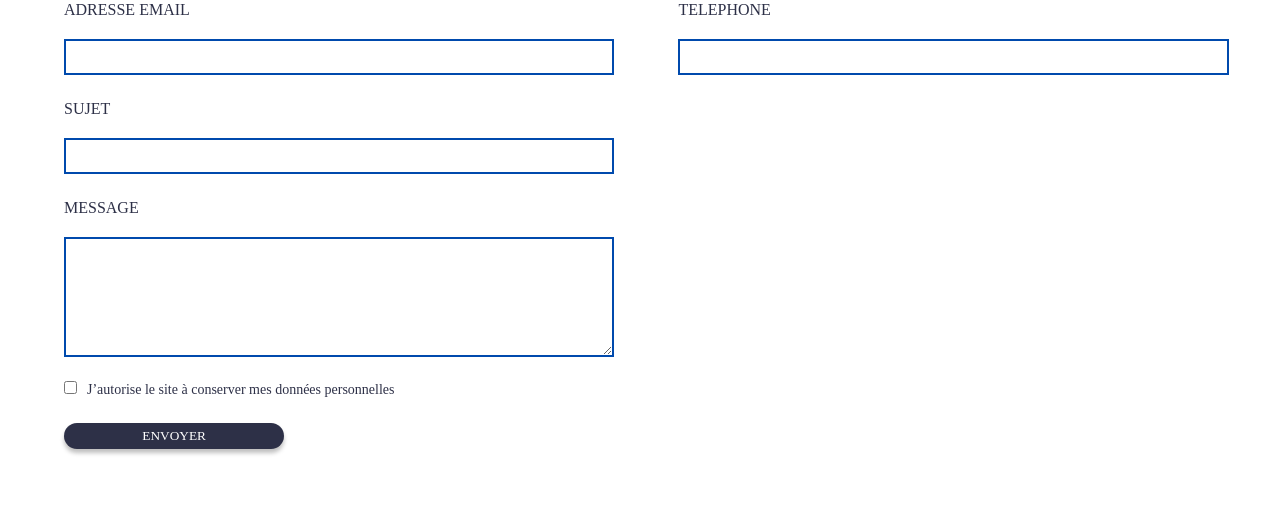
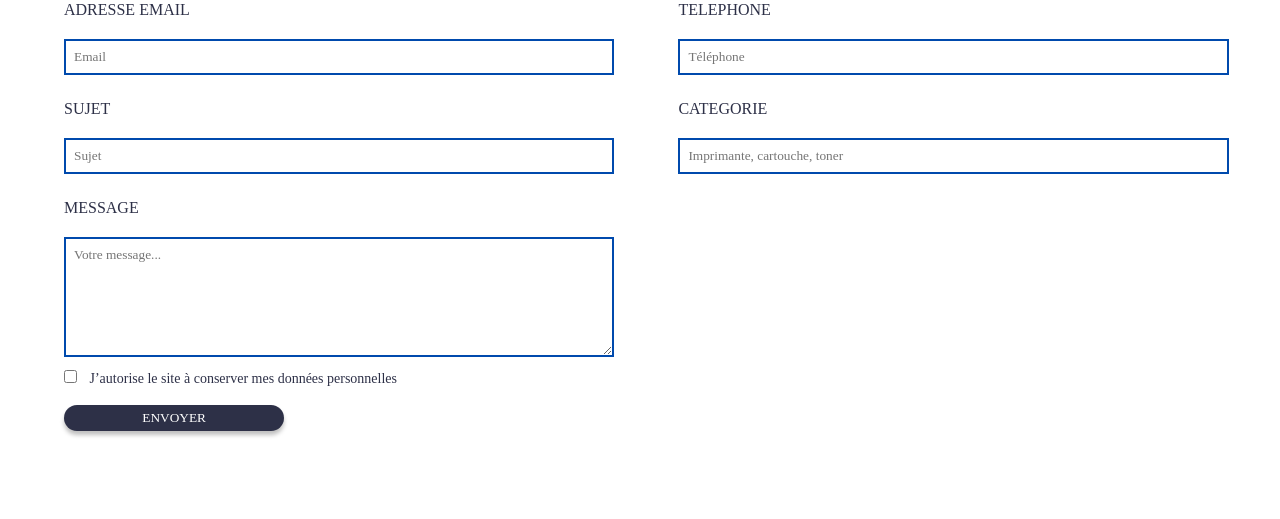
Before and after one commit to Khadija-Asa/sv_print, a PHP site: page /form.php in a window 1280 px wide. Shown: the part 802-1321 px from the top of the page. After the commit the page ends 1239 px from the top, so only its background shows below. Run offline with PHP 8.4, Linux system fonts and the light colour scheme; some libraries are stand-ins or nearby versions; some web fonts are replaced.

Commit message:
correction and category added

```diff
--- a/css/form.css
+++ b/css/form.css
@@ -104,16 +104,13 @@ button  {
 }
 
 .autorization {
-  flex-direction: row;
+  margin: 1% 5% 1% 5%;
+  width: 85%;
 }
 
 .autorization_text {
   font-size: 12px;
-  margin-left: 10px;;
-}
-
-.checkbox {
-  border-style: none;
+  margin-left: 10px;
 }
 
 @media only screen and (min-width: 768px) {
@@ -178,9 +175,9 @@ button  {
     margin-left: 5%;
   }
 
-  .autorization {
+  /* .autorization {
     flex-direction: row;
-  }
+  } */
 
   .message_container {
     width: 100%;
--- a/form.php
+++ b/form.php
@@ -47,30 +47,34 @@
   <form action="" method="post">
     <div class="category">
       <label for="name">NOM</label>
-      <input type="text" id="surname" name="surname" placeholder="" required>
+      <input type="text" id="surname" name="surname" placeholder="Nom" required>
     </div>
     <div class="category">
       <label for="name">PRENOM</label>
-      <input type="text" id="name" class="form-control" name="name" placeholder="" required>
+      <input type="text" id="name" class="form-control" name="name" placeholder="Prénom" required>
     </div>
     <div class="category">
       <label for="mail">ADRESSE EMAIL</label>
-      <input type="email" id="email" class="form-control email" name="email" placeholder="" required>
+      <input type="email" id="email" class="form-control email" name="email" placeholder="Email" required>
     </div>
     <div class="category">
       <label for="mail">TELEPHONE</label>
-      <input type="text" id="phone" name="phone" placeholder="" pattern="^0\d(?:\d{2}){4}$" title="format: 0123456789" required />
+      <input type="text" id="phone" name="phone" placeholder="Téléphone" pattern="^0\d(?:\d{2}){4}$" title="format: 0123456789" required />
     </div>
     <div class="category">
       <label for="subject">SUJET</label>
-		  <input type="text" id="subject" name="subject" placeholder="" required>
+		  <input type="text" id="subject" name="subject" placeholder="Sujet" required>
+    </div>
+    <div class="category">
+      <label for="device">CATEGORIE</label>
+		  <input type="text" id="device" placeholder="Imprimante, cartouche, toner" name="device" placeholder="" required>
     </div>
     <div class="message_container">
       <div class="category">
         <label for="message">MESSAGE</label>
-        <textarea id="message" id="message" name="message" placeholder="" required></textarea>
+        <textarea id="message" id="message" name="message" placeholder="Votre message..." required></textarea>
       </div>
-      <div class="category autorization">
+      <div class="autorization">
         <input type="checkbox" class="ckeckbox" id="">
         <label for="authorize" class="autorization_text">J’autorise le site à conserver mes données personnelles</label>
       </div>
@@ -78,6 +82,27 @@
         <button type="submit" name="send" value="send">ENVOYER</button>
       </div>
     </div>
+    <?php
+      if(isset($_POST['message'] )){
+          $entete  = 'MIME-Version: 1.0' . "\r\n";
+          $entete .= 'Content-type: text/html; charset=utf-8' . "\r\n";
+          $entete .= 'From: ' . $_POST['email'] . "\r\n";
+
+          $message = '<h1>Message envoyé depuis la page Contact de svprint.com</h1>
+          <p><b>Nom : </b>' . $_POST['name'] . '<br>
+          <p><b>Prenom : </b>' . $_POST['surname'] . '<br>
+          <b>Email : </b>' . $_POST['email'] . '<br>
+          <b>Téléphone : </b>' . $_POST['phone'] . '<br>
+          <b>Message : </b>' . $_POST['message'] . '</br>
+          <b>Authorization : </b>' . $_POST['ok'] . '</br>
+          <b>Sujet : </b>' . $_POST['subject'] . '</p>';
+
+          $retour = mail('nellyanda18@gmail.com', 'Envoi depuis page Contact', $message, $entete);
+          if($retour) {
+            echo '<p>Votre message a bien été envoyé.</p>';
+          }
+      }
+    ?>
   </form>
   <footer>
     <?php
```
